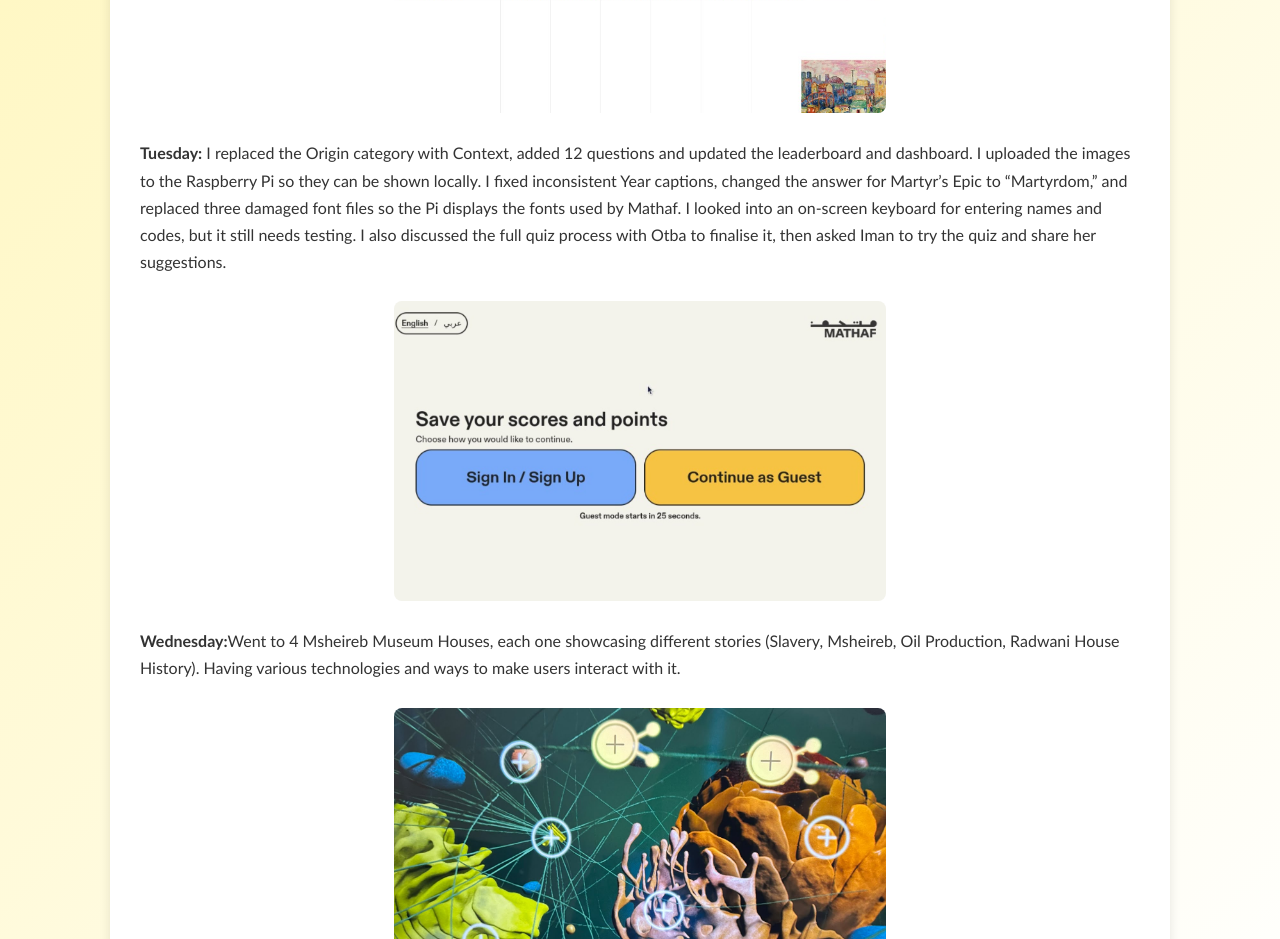
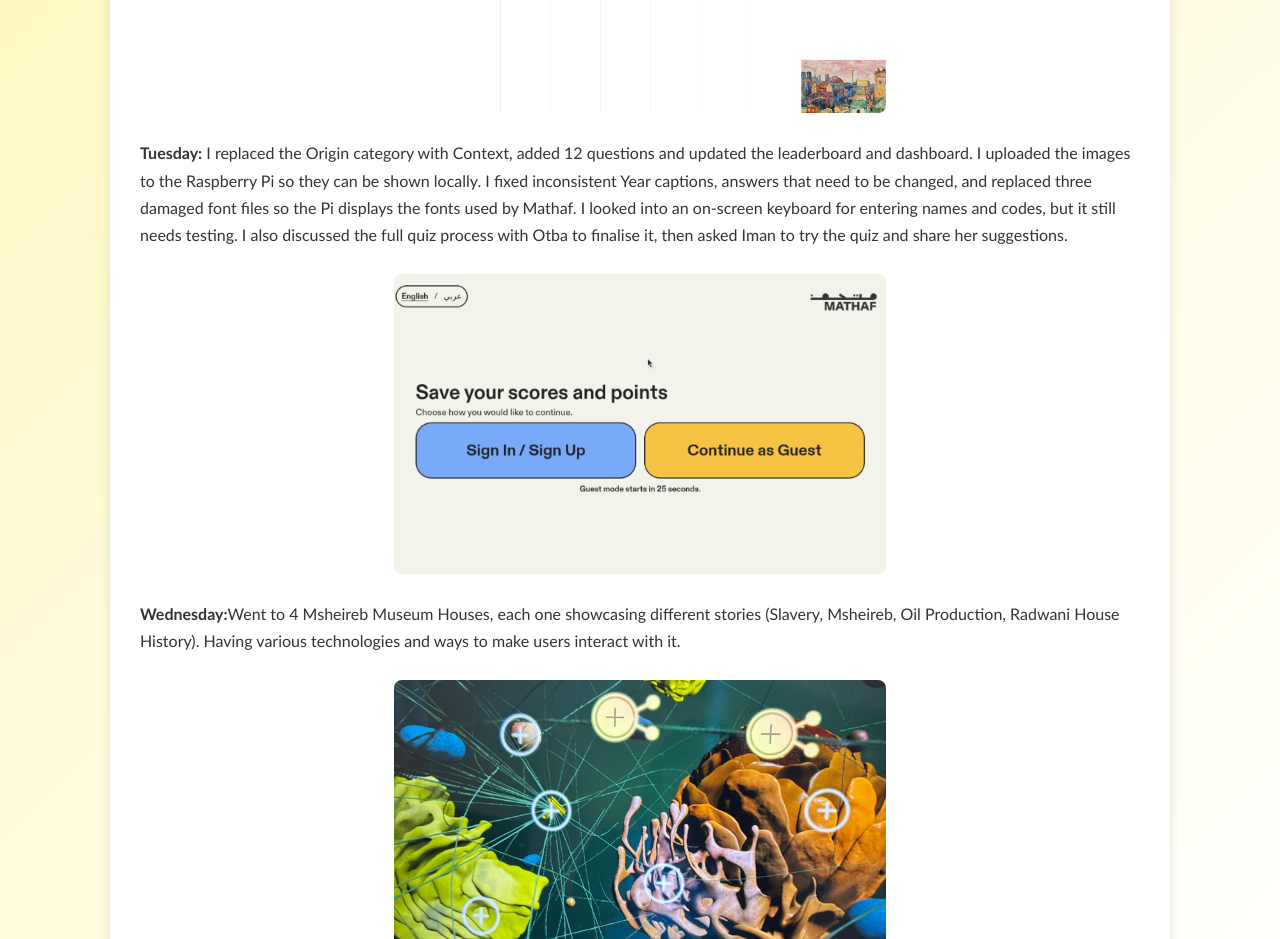
Before and after one commit to mariignaa/marianneQM, a plain HTML site: page week9.html in a window 1280 px wide. Shown: the part 1369-2308 px from the top of the page. Drawn offline with Linux system fonts and the light colour scheme.

Commit message:
Update week9.html

```diff
--- a/week9.html
+++ b/week9.html
@@ -66,7 +66,7 @@ object-fit:cover;
     <img src="week9Images/mon3.jpeg" alt="Context quiz questions in an Excel sheet">
   </div>
 
-  <p><b>Tuesday:</b> I replaced the Origin category with Context, added 12 questions and updated the leaderboard and dashboard. I uploaded the images to the Raspberry Pi so they can be shown locally. I fixed inconsistent Year captions, changed the answer for Martyr’s Epic to “Martyrdom,” and replaced three damaged font files so the Pi displays the fonts used by Mathaf. I looked into an on-screen keyboard for entering names and codes, but it still needs testing. I also discussed the full quiz process with Otba to finalise it, then asked Iman to try the quiz and share her suggestions.</p>
+  <p><b>Tuesday:</b> I replaced the Origin category with Context, added 12 questions and updated the leaderboard and dashboard. I uploaded the images to the Raspberry Pi so they can be shown locally. I fixed inconsistent Year captions, answers that need to be changed, and replaced three damaged font files so the Pi displays the fonts used by Mathaf. I looked into an on-screen keyboard for entering names and codes, but it still needs testing. I also discussed the full quiz process with Otba to finalise it, then asked Iman to try the quiz and share her suggestions.</p>
   <div class="img-row">
     <img src="week9Images/tues1.jpeg" alt="Visitor sign-in and guest options">
   </div>
```
